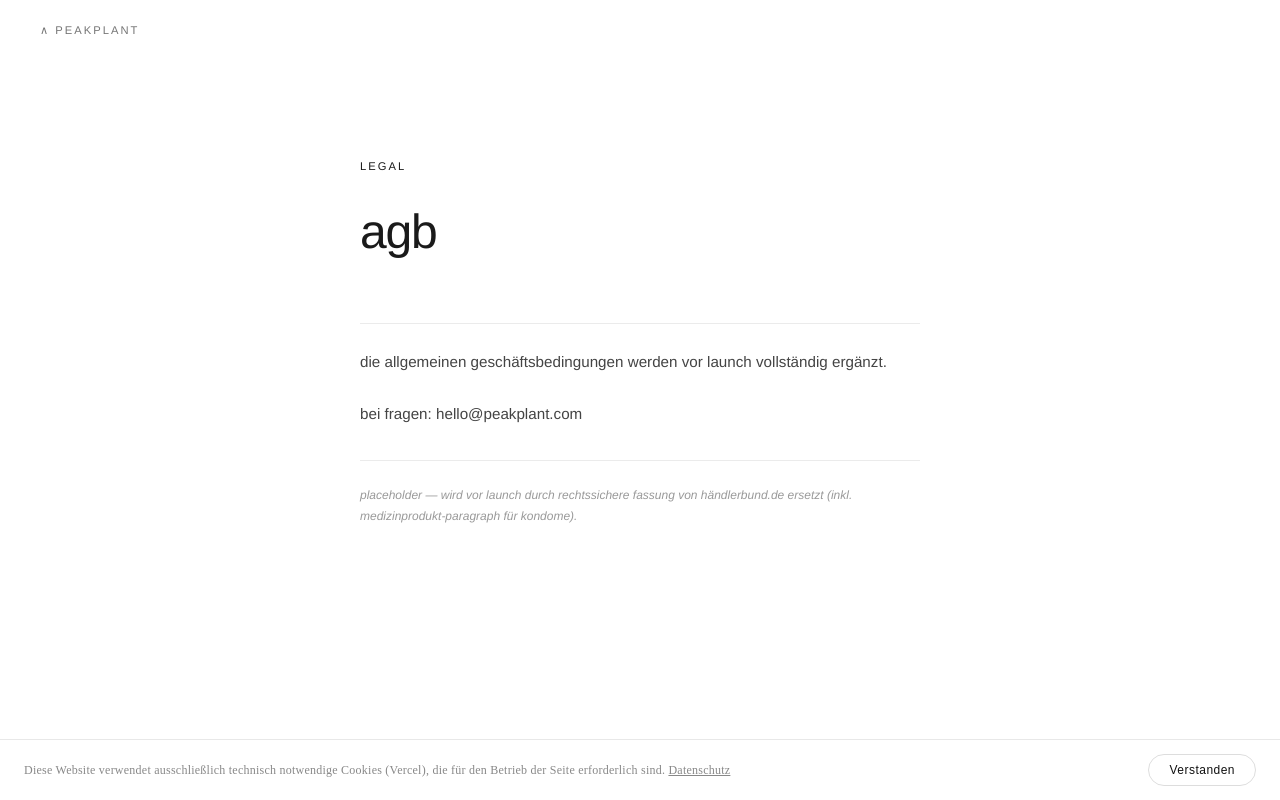
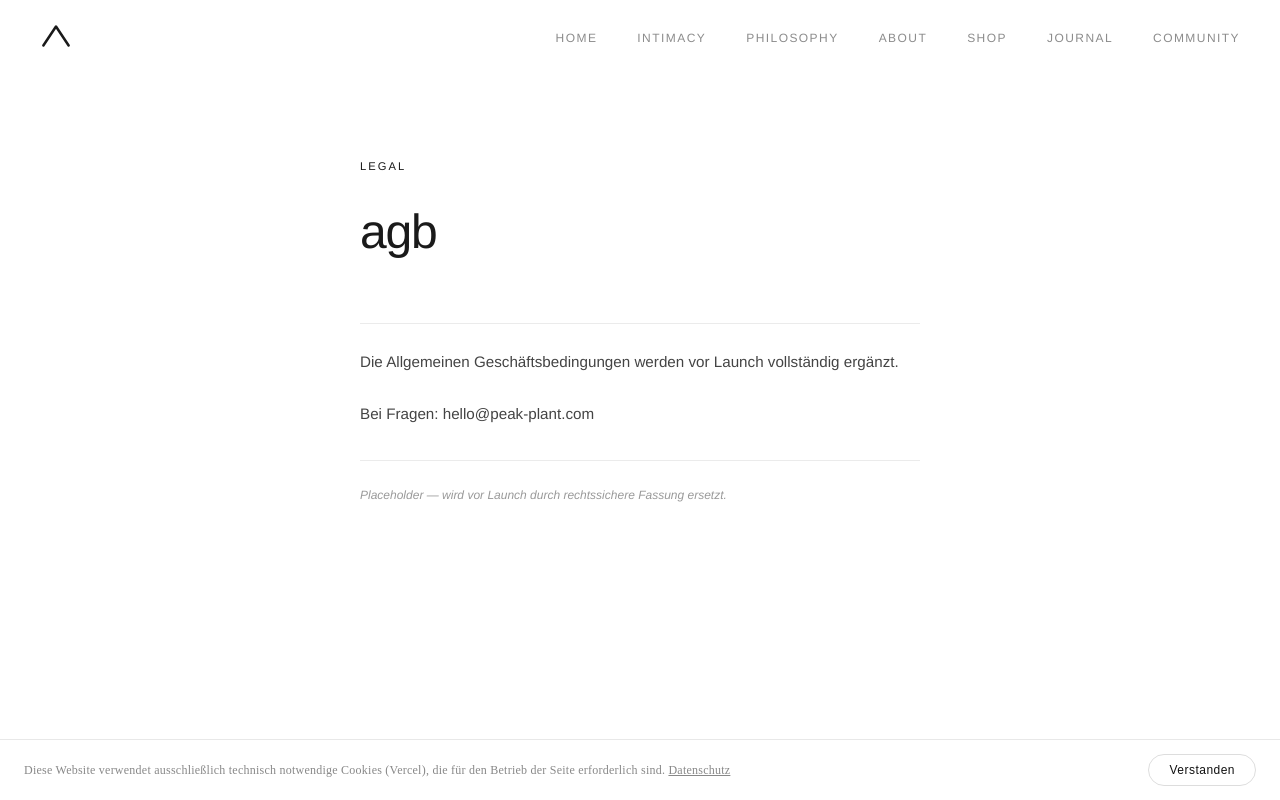
Before and after one commit to aliciafrommann-creator/PeakPlant, a Next.js app: page /agb in a window 1280 px wide. Built offline with nearby package versions, Linux system fonts and the light colour scheme.

Commit message:
Add scroll-dark nav, unified NavBar component, real Impressum/Datenschutz data

```diff
--- a/app/agb/page.tsx
+++ b/app/agb/page.tsx
@@ -1,17 +1,14 @@
 'use client'
 import Link from 'next/link'
 import { motion } from 'framer-motion'
+import { NavBar } from '../../components/NavBar'
 
 const PP = '"Helvetica Neue", Helvetica, Arial, sans-serif'
 
 export default function AGBPage() {
   return (
     <div style={{ fontFamily: PP, background: '#ffffff', color: '#1A1A1A', minHeight: '100vh' }}>
-      <nav style={{ position: 'fixed', top: 0, left: 0, right: 0, zIndex: 100, padding: '1.5rem 2.5rem', display: 'flex', alignItems: 'center', justifyContent: 'space-between', background: 'rgba(255,255,255,0.9)', backdropFilter: 'blur(12px)' }}>
-        <Link href="/" style={{ textDecoration: 'none', color: '#1A1A1A', fontSize: '0.7rem', letterSpacing: '0.18em', textTransform: 'uppercase', opacity: 0.6, fontFamily: PP }}>
-          ∧ peakplant
-        </Link>
-      </nav>
+      <NavBar />
 
       <section style={{ maxWidth: 640, margin: '0 auto', padding: '10rem 2.5rem 8rem' }}>
         <motion.p initial={{ opacity: 0, y: 12 }} animate={{ opacity: 1, y: 0 }} transition={{ duration: 0.7 }}
@@ -26,15 +23,15 @@ export default function AGBPage() {
         <motion.div initial={{ opacity: 0, y: 16 }} animate={{ opacity: 1, y: 0 }} transition={{ duration: 0.9, delay: 0.2 }}>
           <div style={{ borderTop: '1px solid #ebebeb', paddingTop: '1.5rem' }}>
             <p style={{ fontSize: '0.95rem', lineHeight: 1.85, color: '#444', fontWeight: 300, marginBottom: '1.5rem' }}>
-              die allgemeinen geschäftsbedingungen werden vor launch vollständig ergänzt.
+              Die Allgemeinen Geschäftsbedingungen werden vor Launch vollständig ergänzt.
             </p>
             <p style={{ fontSize: '0.95rem', lineHeight: 1.85, color: '#444', fontWeight: 300 }}>
-              bei fragen: hello@peakplant.com
+              Bei Fragen: hello@peak-plant.com
             </p>
           </div>
           <div style={{ borderTop: '1px solid #ebebeb', paddingTop: '1.5rem', marginTop: '2rem' }}>
             <p style={{ fontSize: '0.75rem', color: '#999', lineHeight: 1.7, fontStyle: 'italic' }}>
-              placeholder — wird vor launch durch rechtssichere fassung von händlerbund.de ersetzt (inkl. medizinprodukt-paragraph für kondome).
+              Placeholder — wird vor Launch durch rechtssichere Fassung ersetzt.
             </p>
           </div>
         </motion.div>
--- /dev/null
+++ b/components/NavBar.tsx
@@ -0,0 +1,68 @@
+'use client'
+import { useState, useEffect } from 'react'
+import Link from 'next/link'
+
+const PP = '"Helvetica Neue", Helvetica, Arial, sans-serif'
+
+function Logo({ color = '#1A1A1A', size = 32 }: { color?: string; size?: number }) {
+  return (
+    <svg width={size} height={size * 0.75} viewBox="0 0 48 38" fill="none">
+      <path d="M4 34 L24 4 L44 34" stroke={color} strokeWidth="4" strokeLinecap="round" strokeLinejoin="round" />
+    </svg>
+  )
+}
+
+const items = [
+  { label: 'Home', href: '/' },
+  { label: 'Intimacy', href: '/intimacy' },
+  { label: 'Philosophy', href: '/philosophy' },
+  { label: 'About', href: '/about' },
+  { label: 'Shop', href: '/shop' },
+  { label: 'Journal', href: '/journal' },
+  { label: 'Community', href: '/community' },
+]
+
+export function NavBar({ activePath }: { activePath?: string }) {
+  const [scrolled, setScrolled] = useState(false)
+
+  useEffect(() => {
+    const onScroll = () => setScrolled(window.scrollY > 80)
+    window.addEventListener('scroll', onScroll, { passive: true })
+    return () => window.removeEventListener('scroll', onScroll)
+  }, [])
+
+  const bg = scrolled ? 'rgba(26,26,26,0.93)' : 'rgba(255,255,255,0.90)'
+  const color = scrolled ? '#ffffff' : '#1A1A1A'
+
+  return (
+    <nav style={{
+      position: 'fixed', top: 0, left: 0, right: 0, zIndex: 100,
+      padding: '1.5rem 2.5rem',
+      display: 'flex', alignItems: 'center', justifyContent: 'space-between',
+      background: bg,
+      backdropFilter: 'blur(12px)',
+      WebkitBackdropFilter: 'blur(12px)',
+      transition: 'background 0.4s ease',
+    }}>
+      <Link href="/" style={{ textDecoration: 'none' }}>
+        <Logo color={color} size={32} />
+      </Link>
+      <div style={{ display: 'flex', gap: '2.5rem', alignItems: 'center' }}>
+        {items.map(({ label, href }) => (
+          <Link key={href} href={href} style={{
+            fontFamily: PP,
+            fontSize: '0.75rem',
+            letterSpacing: '0.12em',
+            textTransform: 'uppercase',
+            textDecoration: 'none',
+            color,
+            opacity: activePath === href ? 1 : 0.5,
+            transition: 'color 0.4s ease',
+          }}>
+            {label}
+          </Link>
+        ))}
+      </div>
+    </nav>
+  )
+}
```
Also changed, not shown: app/about/page.tsx (+2 -20 lines), app/datenschutz/page.tsx (+21 -19 lines), app/impressum/page.tsx (+23 -11 lines), app/page.tsx (+2 -31 lines), app/philosophy/page.tsx (+12 -51 lines).
